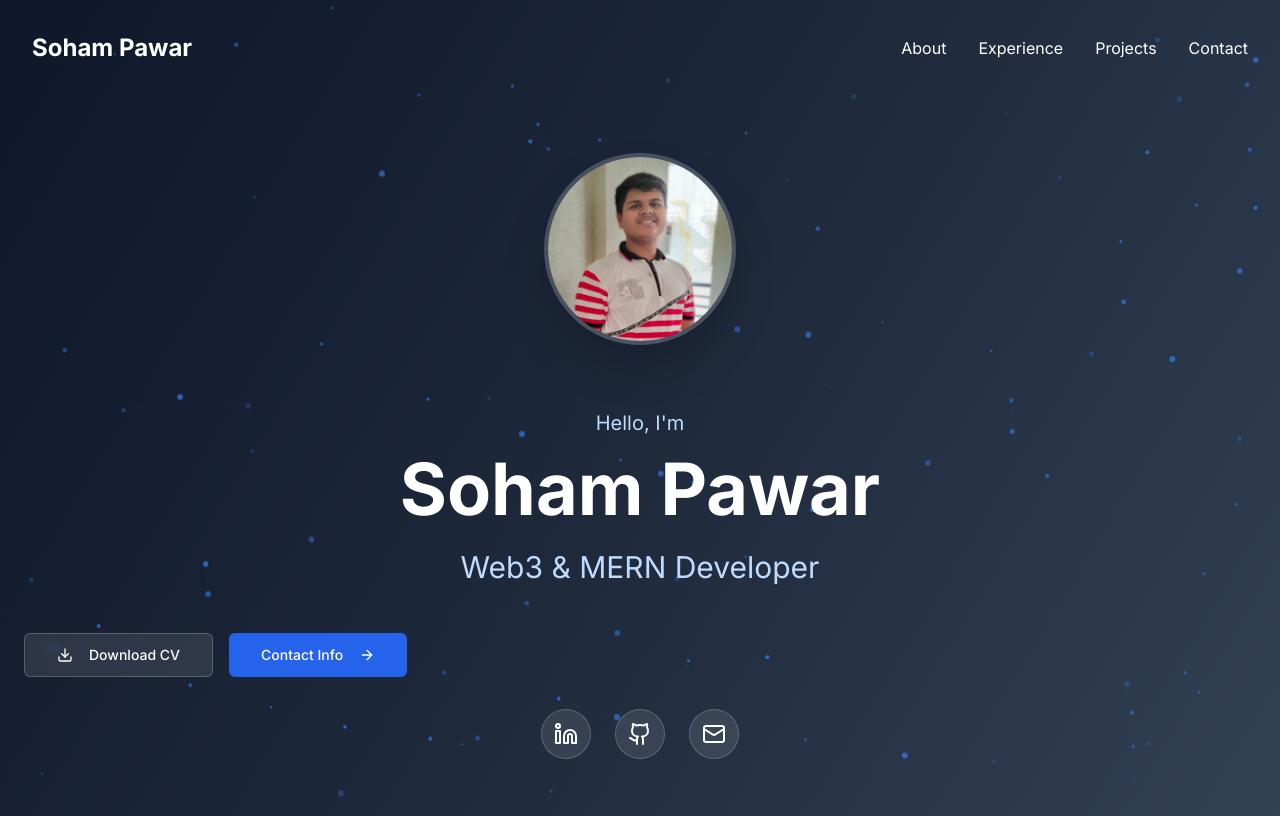
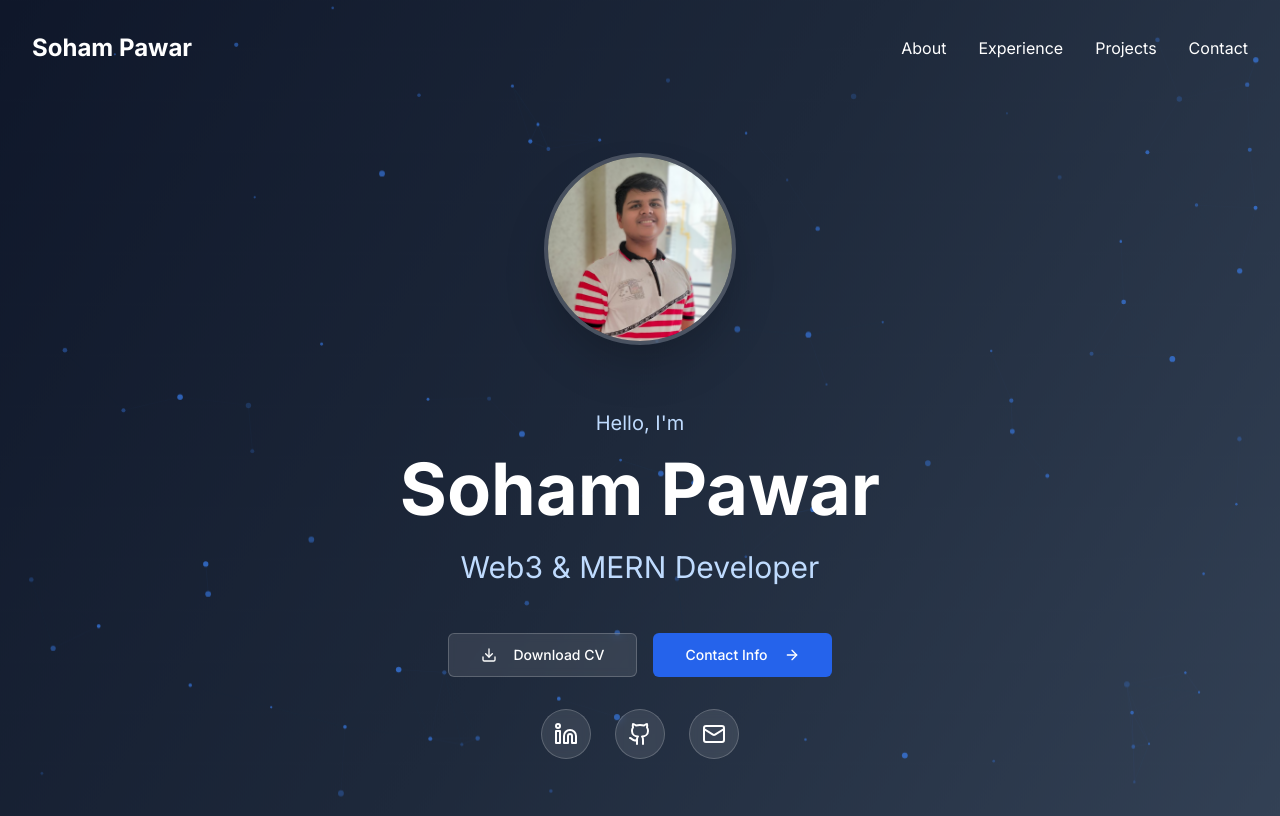
Before and after one commit to sohampawar1866/my-portfolio, a Next.js app: page / in a window 1280 px wide. Built offline with nearby package versions, Linux system fonts and the light colour scheme.

Commit message:
Update page.tsx

```diff
--- a/app/page.tsx
+++ b/app/page.tsx
@@ -179,7 +179,7 @@ export default function HomePage() {
           initial={{ opacity: 0, y: 20 }}
           animate={{ opacity: 1, y: 0 }}
           transition={{ duration: 0.6, delay: 1.1 }}
-          className="flex flex-col sm:flex-row gap-3 sm:gap-4 mb-6 sm:mb-8 w-full max-w-md sm:max-w-none"
+          className="flex flex-col sm:flex-row gap-3 sm:gap-4 mb-6 sm:mb-8 w-full max-w-md sm:max-w-none justify-center items-center"
         >
           <Button
             size="lg"
```
